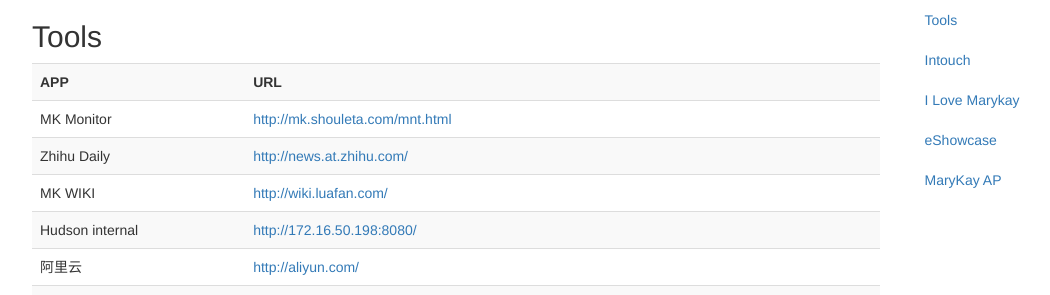
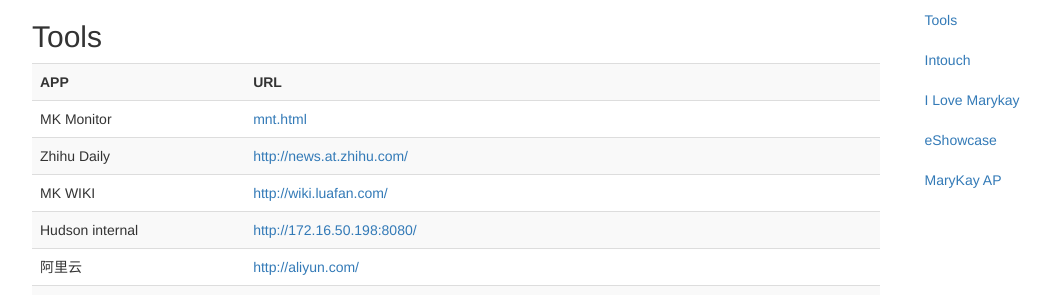
Before and after one commit to risezhang/risezhang.github.io, a Jekyll site: the page static/index.html, which Jekyll copies as it is, in a window 1280 px wide. Shown: the top 295 px of the page, without its empty margins (38-1088 px from the left). Built offline with Jekyll 4.4.1, drawn with Linux system fonts in a browser that asks for light colours; nearby versions of some CDN libraries; some of the changed lines change nothing that is shown.

Commit message:
update link

```diff
--- a/static/index.html
+++ b/static/index.html
@@ -32,7 +32,7 @@
   						</tr>
 						<tr>
 							<td>MK Monitor</td>
-							<td><a href="">http://mk.shouleta.com/mnt.html</a></td>
+							<td><a href="">mnt.html</a></td>
 						</tr>
 						<tr>
 							<td>Zhihu Daily</td>
```
